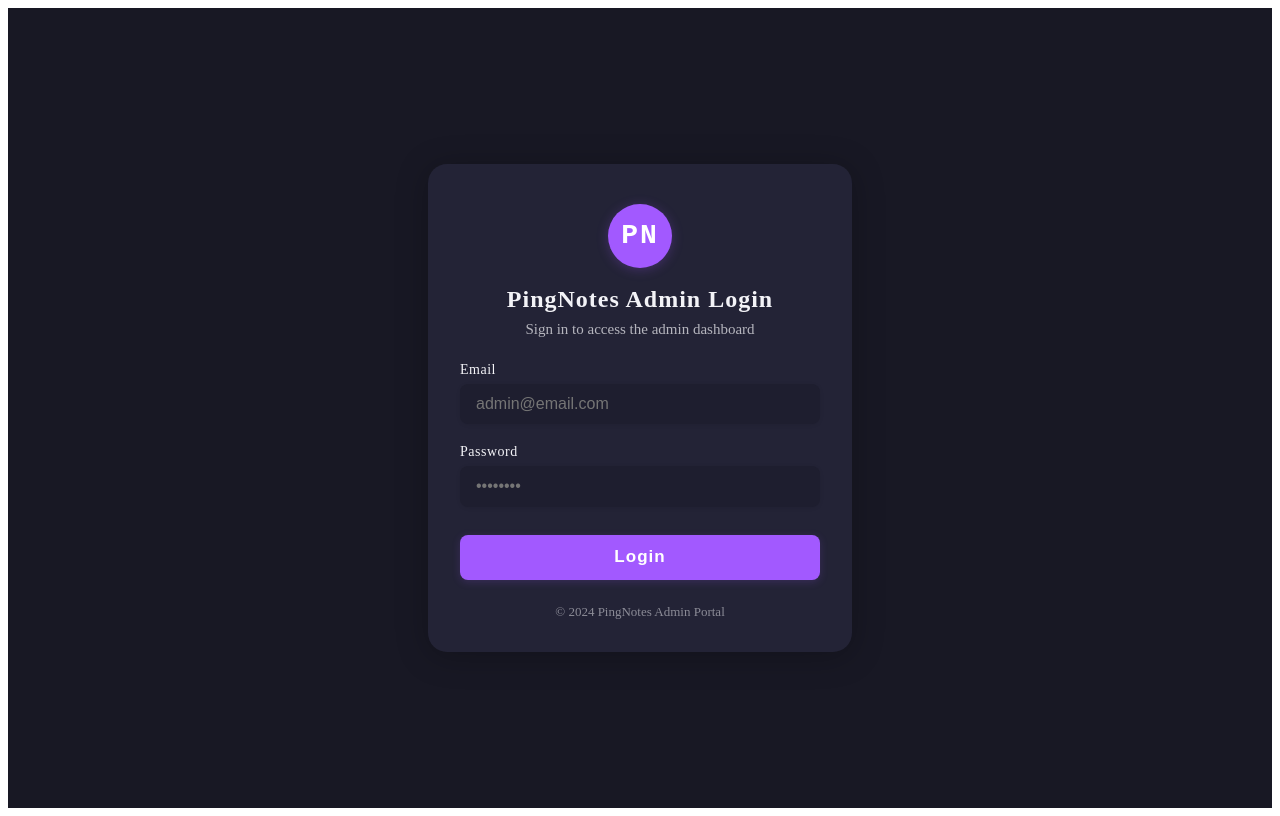
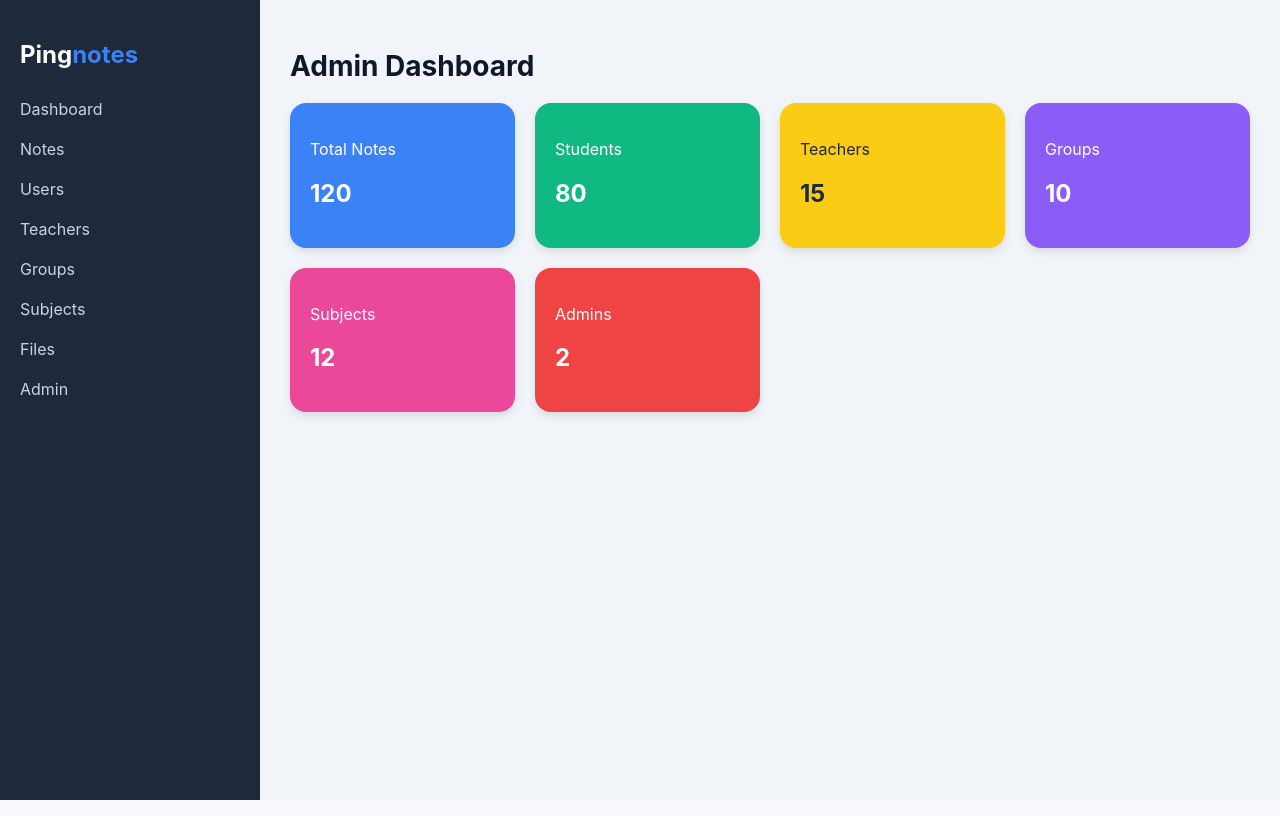
Before and after one commit to csdivyansh/PingNotes, a React (Vite) app in the folder frontend/: page /admin/dashboard in a window 1280 px wide. Before the commit this address led to /admin/login. Built offline with nearby package versions, Linux system fonts and the light colour scheme; no server answers; the HTML template or start-up script is replaced by a standard one.

Commit message:
admin dashboard updated

```diff
--- a/frontend/src/components/AdminLoginPage.jsx
+++ b/frontend/src/components/AdminLoginPage.jsx
@@ -41,10 +41,7 @@ export default function AdminLoginPage() {
   return (
     <div style={styles.bg}>
       <form style={styles.card} onSubmit={handleSubmit} autoComplete="off">
-        <div style={styles.logoCircle}>
-          <span style={styles.logoText}>PN</span>
-        </div>
-        <h2 style={styles.title}>PingNotes Admin Login</h2>
+        <h2 style={styles.title}>Admin Login</h2>
         <p style={styles.subtitle}>Sign in to access the admin dashboard</p>
         <div style={styles.inputGroup}>
           <label style={styles.label} htmlFor="email">Email</label>
@@ -83,7 +80,6 @@ export default function AdminLoginPage() {
         >
           {loading ? "Logging in..." : "Login"}
         </button>
-        <div style={styles.footerText}>© 2024 PingNotes Admin Portal</div>
       </form>
     </div>
   );
--- /dev/null
+++ b/frontend/src/components/Dashboard.css
@@ -0,0 +1,91 @@
+body {
+  margin: 0;
+  font-family: 'Inter', sans-serif;
+  background-color: #f9fafb;
+}
+
+.dashboard-container {
+  display: flex;
+  height: 100vh;
+}
+
+/* Sidebar Styles */
+.sidebar {
+  width: 220px;
+  background-color: #1e293b;
+  color: white;
+  padding: 20px;
+}
+
+.sidebar h2 {
+  font-size: 24px;
+  margin-bottom: 20px;
+}
+
+.sidebar h2 span {
+  color: #3b82f6;
+}
+
+.sidebar ul {
+  list-style: none;
+  padding: 0;
+}
+
+.sidebar ul li {
+  padding: 10px 0;
+  cursor: pointer;
+  color: #cbd5e1;
+  transition: 0.3s;
+}
+
+.sidebar ul li:hover {
+  color: #ffffff;
+}
+
+/* Main Content */
+.main-content {
+  flex: 1;
+  padding: 30px;
+  background-color: #f1f5f9;
+}
+
+.main-content h1 {
+  font-size: 28px;
+  margin-bottom: 20px;
+  color: #0f172a;
+}
+
+/* Cards Grid */
+.cards-grid {
+  display: grid;
+  grid-template-columns: repeat(auto-fit, minmax(200px, 1fr));
+  gap: 20px;
+}
+
+/* Individual Cards */
+.card {
+  padding: 20px;
+  border-radius: 16px;
+  color: white;
+  display: flex;
+  justify-content: space-between;
+  align-items: center;
+  box-shadow: 0 4px 8px rgba(0,0,0,0.1);
+  transition: transform 0.3s ease;
+}
+
+.card:hover {
+  transform: translateY(-5px) scale(1.02);
+}
+
+/* Card Colors */
+.card.blue { background-color: #3b82f6; }
+.card.green { background-color: #10b981; }
+.card.yellow { background-color: #facc15; color: #1e293b; }
+.card.purple { background-color: #8b5cf6; }
+.card.pink { background-color: #ec4899; }
+.card.red { background-color: #ef4444; }
+
+.card .icon {
+  font-size: 28px;
+}
--- a/frontend/src/components/Dashboard.jsx
+++ b/frontend/src/components/Dashboard.jsx
@@ -1,214 +1,25 @@
-import React, { useState, useEffect } from 'react';
-import { useNavigate } from 'react-router-dom';
-import apiService from '../services/api.js';
+import React from "react";
+import Sidebar from "./Sidebar";
+import DashboardCard from "./DashboardCard";
+import "./Dashboard.css"; // Copy your style.css here and rename
 
 const Dashboard = () => {
-  const [notes, setNotes] = useState([]);
-  const [groups, setGroups] = useState([]);
-  const [loading, setLoading] = useState(true);
-  const [error, setError] = useState('');
-  const navigate = useNavigate();
-
-  useEffect(() => {
-    // Check if user is authenticated
-    if (!apiService.isAuthenticated()) {
-      navigate('/admin/login');
-      return;
-    }
-
-    loadDashboardData();
-  }, [navigate]);
-
-  const loadDashboardData = async () => {
-    try {
-      setLoading(true);
-      setError('');
-
-      // Fetch data from multiple endpoints
-      const [notesData, groupsData] = await Promise.all([
-        apiService.getNotes().catch(() => []),
-        apiService.getGroups().catch(() => [])
-      ]);
-
-      setNotes(notesData);
-      setGroups(groupsData);
-    } catch (err) {
-      setError('Failed to load dashboard data: ' + err.message);
-    } finally {
-      setLoading(false);
-    }
-  };
-
-  const handleLogout = () => {
-    apiService.logout();
-    navigate('/admin/login');
-  };
-
-  if (loading) {
-    return (
-      <div style={styles.container}>
-        <div style={styles.loading}>Loading dashboard...</div>
-      </div>
-    );
-  }
-
   return (
-    <div style={styles.container}>
-      <header style={styles.header}>
-        <h1 style={styles.title}>PingNotes Dashboard</h1>
-        <button onClick={handleLogout} style={styles.logoutBtn}>
-          Logout
-        </button>
-      </header>
-
-      {error && (
-        <div style={styles.error}>
-          {error}
+    <div className="dashboard-container">
+      <Sidebar />
+      <main className="main-content">
+        <h1>Admin Dashboard</h1>
+        <div className="cards-grid">
+          <DashboardCard title="Total Notes" count="120" iconClass="fa-file-alt" color="blue" />
+          <DashboardCard title="Students" count="80" iconClass="fa-users" color="green" />
+          <DashboardCard title="Teachers" count="15" iconClass="fa-chalkboard-teacher" color="yellow" />
+          <DashboardCard title="Groups" count="10" iconClass="fa-folder" color="purple" />
+          <DashboardCard title="Subjects" count="12" iconClass="fa-book" color="pink" />
+          <DashboardCard title="Admins" count="2" iconClass="fa-user-shield" color="red" />
         </div>
-      )}
-
-      <div style={styles.content}>
-        <div style={styles.section}>
-          <h2 style={styles.sectionTitle}>Notes ({notes.length})</h2>
-          <div style={styles.cardGrid}>
-            {notes.length > 0 ? (
-              notes.map((note) => (
-                <div key={note._id} style={styles.card}>
-                  <h3 style={styles.cardTitle}>{note.title}</h3>
-                  <p style={styles.cardText}>{note.content?.substring(0, 100)}...</p>
-                  <div style={styles.cardMeta}>
-                    <span style={styles.metaText}>Subject: {note.subject?.name || 'N/A'}</span>
-                    <span style={styles.metaText}>Created: {new Date(note.createdAt).toLocaleDateString()}</span>
-                  </div>
-                </div>
-              ))
-            ) : (
-              <div style={styles.emptyState}>No notes found</div>
-            )}
-          </div>
-        </div>
-
-        <div style={styles.section}>
-          <h2 style={styles.sectionTitle}>Groups ({groups.length})</h2>
-          <div style={styles.cardGrid}>
-            {groups.length > 0 ? (
-              groups.map((group) => (
-                <div key={group._id} style={styles.card}>
-                  <h3 style={styles.cardTitle}>{group.name}</h3>
-                  <p style={styles.cardText}>{group.description}</p>
-                  <div style={styles.cardMeta}>
-                    <span style={styles.metaText}>Members: {group.members?.length || 0}</span>
-                    <span style={styles.metaText}>Created: {new Date(group.createdAt).toLocaleDateString()}</span>
-                  </div>
-                </div>
-              ))
-            ) : (
-              <div style={styles.emptyState}>No groups found</div>
-            )}
-          </div>
-        </div>
-      </div>
+      </main>
     </div>
   );
 };
 
-const styles = {
-  container: {
-    minHeight: '100vh',
-    background: '#f5f5f5',
-    fontFamily: 'Arial, sans-serif',
-  },
-  header: {
-    background: '#0078FF',
-    color: 'white',
-    padding: '1rem 2rem',
-    display: 'flex',
-    justifyContent: 'space-between',
-    alignItems: 'center',
-    boxShadow: '0 2px 4px rgba(0,0,0,0.1)',
-  },
-  title: {
-    margin: 0,
-    fontSize: '1.5rem',
-    fontWeight: 'bold',
-  },
-  logoutBtn: {
-    background: 'rgba(255,255,255,0.2)',
-    border: 'none',
-    color: 'white',
-    padding: '0.5rem 1rem',
-    borderRadius: '4px',
-    cursor: 'pointer',
-    fontSize: '0.9rem',
-  },
-  content: {
-    padding: '2rem',
-    maxWidth: '1200px',
-    margin: '0 auto',
-  },
-  section: {
-    marginBottom: '2rem',
-  },
-  sectionTitle: {
-    fontSize: '1.3rem',
-    marginBottom: '1rem',
-    color: '#333',
-  },
-  cardGrid: {
-    display: 'grid',
-    gridTemplateColumns: 'repeat(auto-fill, minmax(300px, 1fr))',
-    gap: '1rem',
-  },
-  card: {
-    background: 'white',
-    padding: '1.5rem',
-    borderRadius: '8px',
-    boxShadow: '0 2px 4px rgba(0,0,0,0.1)',
-    border: '1px solid #e0e0e0',
-  },
-  cardTitle: {
-    margin: '0 0 0.5rem 0',
-    fontSize: '1.1rem',
-    color: '#333',
-  },
-  cardText: {
-    color: '#666',
-    margin: '0 0 1rem 0',
-    lineHeight: '1.4',
-  },
-  cardMeta: {
-    display: 'flex',
-    justifyContent: 'space-between',
-    fontSize: '0.8rem',
-    color: '#999',
-  },
-  metaText: {
-    background: '#f0f0f0',
-    padding: '0.2rem 0.5rem',
-    borderRadius: '3px',
-  },
-  emptyState: {
-    textAlign: 'center',
-    color: '#999',
-    padding: '2rem',
-    background: 'white',
-    borderRadius: '8px',
-    border: '2px dashed #e0e0e0',
-  },
-  loading: {
-    textAlign: 'center',
-    padding: '2rem',
-    fontSize: '1.1rem',
-    color: '#666',
-  },
-  error: {
-    background: '#ffebee',
-    color: '#c62828',
-    padding: '1rem',
-    margin: '1rem 0',
-    borderRadius: '4px',
-    border: '1px solid #ffcdd2',
-  },
-};
-
 export default Dashboard;
--- /dev/null
+++ b/frontend/src/components/DashboardCard.jsx
@@ -0,0 +1,15 @@
+import React from "react";
+
+const DashboardCard = ({ title, count, iconClass, color }) => {
+  return (
+    <div className={`card ${color}`}>
+      <div>
+        <p>{title}</p>
+        <h2>{count}</h2>
+      </div>
+      <i className={`fas ${iconClass} icon`}></i>
+    </div>
+  );
+};
+
+export default DashboardCard;
--- /dev/null
+++ b/frontend/src/components/Sidebar.jsx
@@ -0,0 +1,21 @@
+import React from "react";
+
+const Sidebar = () => {
+  return (
+    <aside className="sidebar">
+      <h2>Ping<span>notes</span></h2>
+      <ul>
+        <li>Dashboard</li>
+        <li>Notes</li>
+        <li>Users</li>
+        <li>Teachers</li>
+        <li>Groups</li>
+        <li>Subjects</li>
+        <li>Files</li>
+        <li>Admin</li>
+      </ul>
+    </aside>
+  );
+};
+
+export default Sidebar;
```
